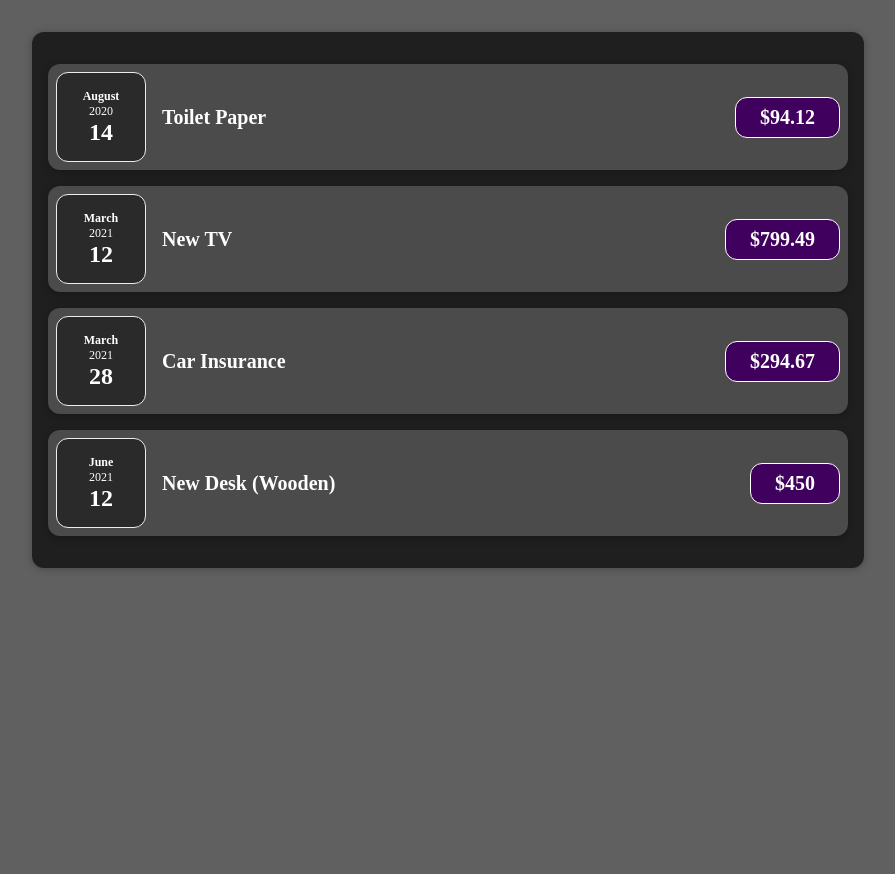
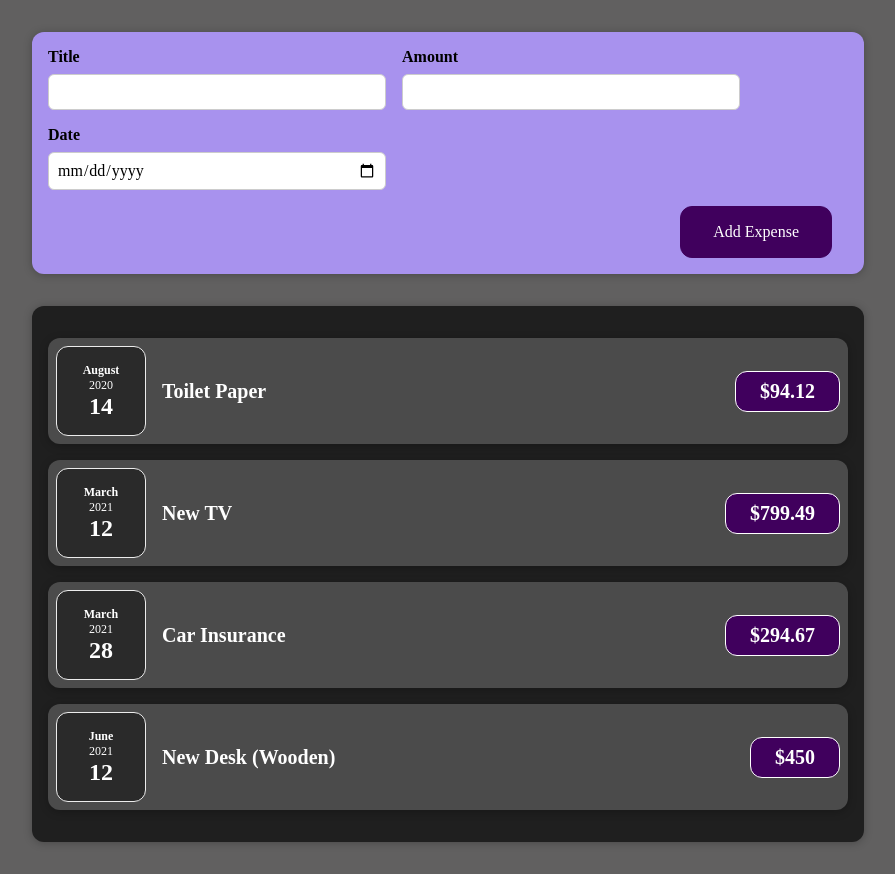
Before and after one commit to emrecetkaya/ExpenseTrackerV2, a React (Create React App) app: page / in a window 1280 px wide. Shown: the whole page, without its empty margins (192-1087 px from the left). Before the commit the page ends 800 px from the top, so only its background shows below. Built offline with nearby package versions, Linux system fonts and the light colour scheme.

Commit message:
Worked on Expense Form, starting to passing data up

```diff
--- a/src/App.js
+++ b/src/App.js
@@ -1,6 +1,6 @@
 import React from 'react'
-import ExpenseItem from "./components/Expenses/ExpenseItem";
 import Expenses from "./components/Expenses/Expenses";
+import NewExpense from "./components/NewExpense/NewExpense";
 
 const App = () => {
   const expenses = [
@@ -27,6 +27,7 @@
 
   return (
     <div>
+      <NewExpense />
       <Expenses expenses={expenses} />
     </div>
   )
--- /dev/null
+++ b/src/components/NewExpense/ExpenseForm.css
@@ -0,0 +1,26 @@
+.new-expense__controls {
+  display: flex;
+  flex-wrap: wrap;
+  gap: 1rem;
+  margin-bottom: 1rem;
+  text-align: left;
+}
+
+.new-expense__control label {
+  font-weight: bold;
+  margin-bottom: 0.5rem;
+  display: block;
+}
+
+.new-expense__control input {
+  font: inherit;
+  padding: 0.5rem;
+  border-radius: 6px;
+  border: 1px solid #ccc;
+  width: 20rem;
+  max-width: 100%;
+}
+
+.new-expense__actions {
+  text-align: right;
+}
--- /dev/null
+++ b/src/components/NewExpense/ExpenseForm.js
@@ -0,0 +1,80 @@
+import React, { useState } from 'react'
+import './ExpenseForm.css'
+
+const ExpenseForm = () => {
+  const [enteredTitle, setEnteredTitle] = useState('');
+  const [enteredAmount, setEnteredAmount] = useState('');
+  const [enteredDate, setEnteredDate] = useState('');
+
+  // const [userInput, setUserInput] = useState({
+  //   enteredTitle: '',
+  //   enteredAmount: '',
+  //   enteredDate: ''
+  // });
+
+  const titleChangeHandler = (event) => {
+    setEnteredTitle(event.target.value);
+    // setUserInput({
+    //   ...userInput,
+    //   enteredTitle: event.target.value
+    // })
+    // setUserInput((prevState) => {
+    //   return { ...prevState, enteredTitle: event.target.value };
+    // });
+  }
+
+  const amountHandler = (event) => {
+    setEnteredAmount(event.target.value);
+    // setUserInput({
+    //   ...userInput,
+    //   enteredAmount: event.target.value
+    // })
+  }
+
+  const dateHandler = (event) => {
+    setEnteredDate(event.target.value);
+    // setUserInput({
+    //   ...userInput,
+    //   enteredDate: event.target.value
+    // })
+  }
+
+  const handleOnSubmit = (event) => {
+    event.preventDefault();
+
+    const enteredData = {
+      title: enteredTitle,
+      amount: enteredAmount,
+      date: new Date(enteredDate)
+    };
+
+    console.log(enteredData);
+    setEnteredTitle('');
+    setEnteredAmount('');
+    setEnteredDate('');
+  };
+
+  return (
+    <form onSubmit={handleOnSubmit}>
+      <div className="new-expense__controls">
+        <div className="new-expense__control">
+          <label>Title</label>
+          <input type="text" value={enteredTitle} onChange={titleChangeHandler} />
+        </div>
+        <div className="new-expense__control">
+          <label>Amount</label>
+          <input type="number" value={enteredAmount} onChange={amountHandler} min='0.01' step='0.01' />
+        </div>
+        <div className="new-expense__control">
+          <label>Date</label>
+          <input type="date" value={enteredDate} onChange={dateHandler} min="2019-01-01" max="2022-12-31" />
+        </div>
+      </div>
+      <div className="new-expense__actions">
+        <button type="submit">Add Expense</button>
+      </div>
+    </form>
+  )
+}
+
+export default ExpenseForm
--- /dev/null
+++ b/src/components/NewExpense/NewExpense.css
@@ -0,0 +1,38 @@
+.new-expense {
+  background-color: #a892ee;
+  padding: 1rem;
+  margin: 2rem auto;
+  width: 50rem;
+  max-width: 95%;
+  border-radius: 12px;
+  text-align: center;
+  box-shadow: 0 1px 8px rgba(0, 0, 0, 0.25);
+}
+
+.new-expense button {
+  font: inherit;
+  cursor: pointer;
+  padding: 1rem 2rem;
+  border: 1px solid #40005d;
+  background-color: #40005d;
+  color: white;
+  border-radius: 12px;
+  margin-right: 1rem;
+}
+
+.new-expense button:hover,
+.new-expense button:active {
+  background-color: #510674;
+  border-color: #510674;
+}
+
+.new-expense button.alternative {
+  color: #220131;
+  border-color: transparent;
+  background-color: transparent;
+}
+
+.new-expense button.alternative:hover,
+.new-expense button.alternative:active {
+  background-color: #ddb3f8;
+}
--- /dev/null
+++ b/src/components/NewExpense/NewExpense.js
@@ -0,0 +1,13 @@
+import React from 'react'
+import './NewExpense.css'
+import ExpenseForm from "./ExpenseForm"
+
+const NewExpense = () => {
+  return (
+    <div className="new-expense">
+      <ExpenseForm />
+    </div>
+  )
+}
+
+export default NewExpense
```
